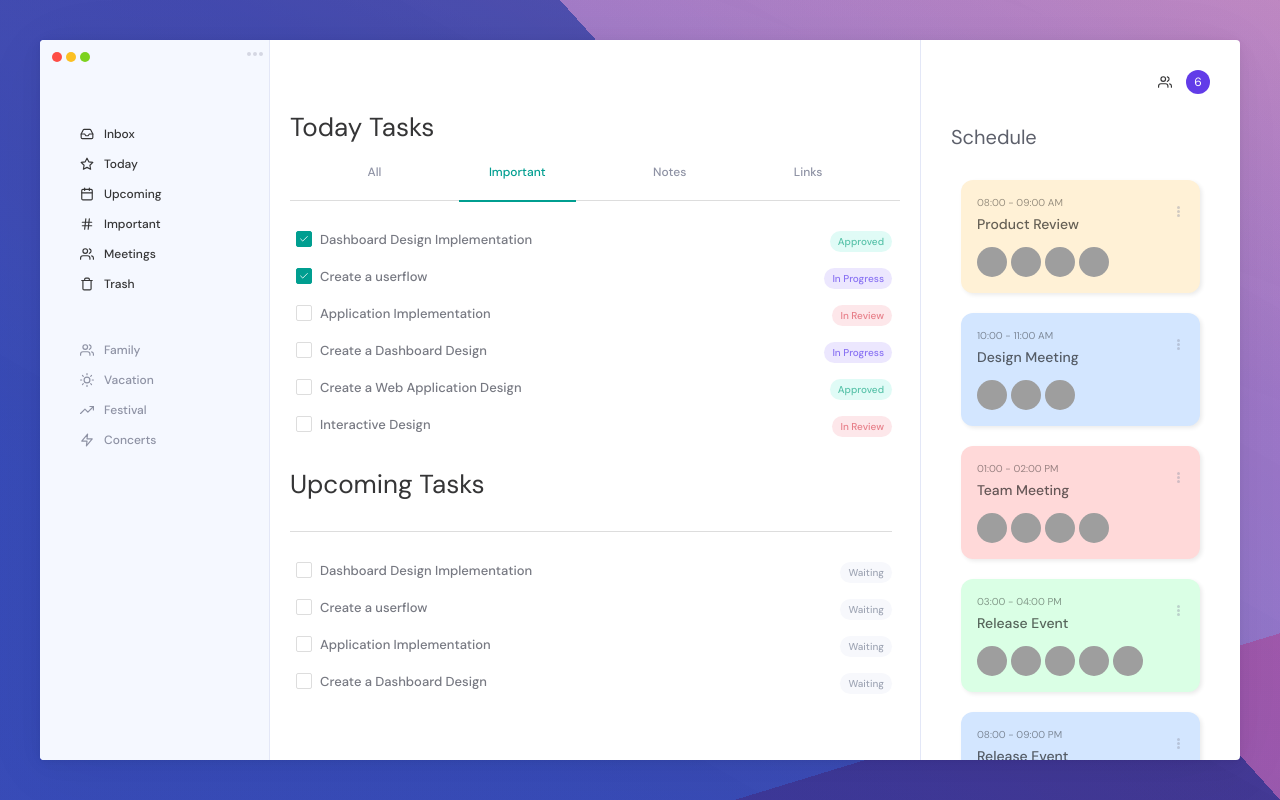
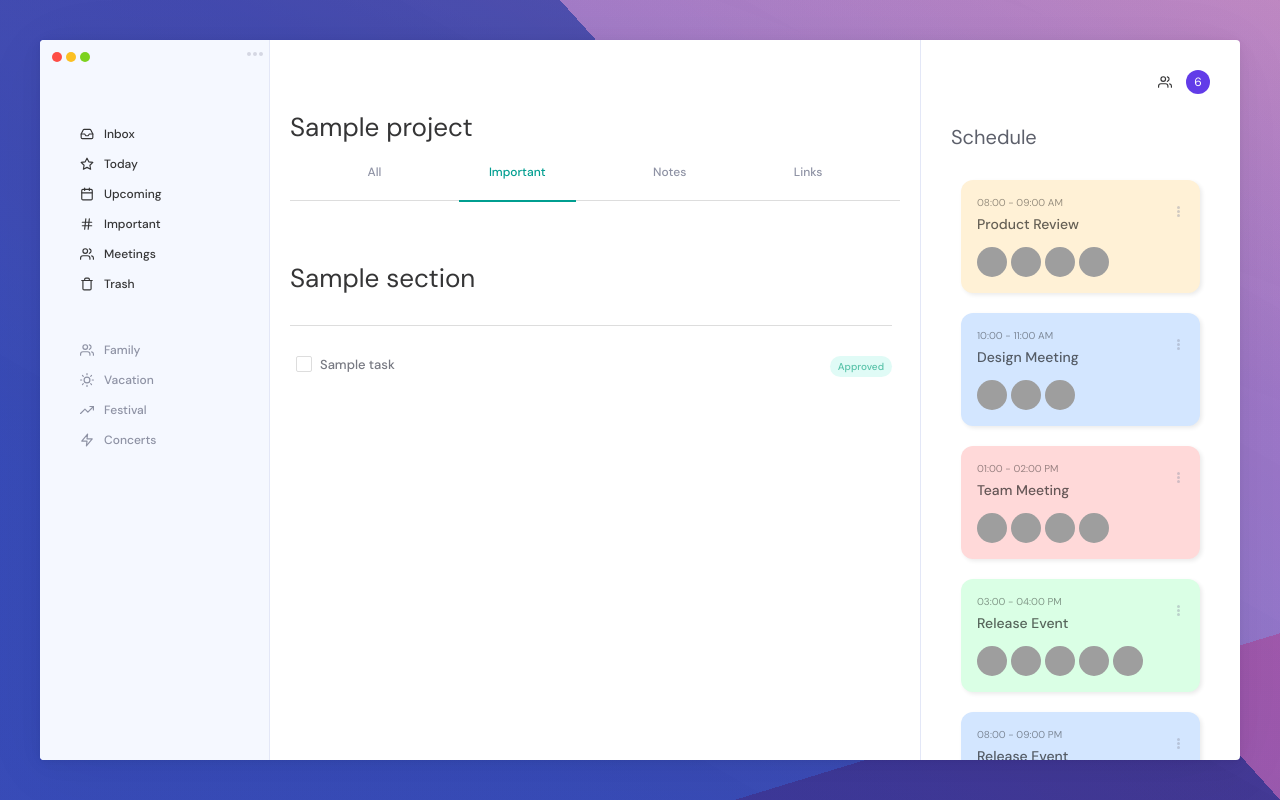
Before and after one commit to AidinZaeim/dodo, a Django app: page /ProjectDetail/1/ in a window 1280 px wide. Run offline with Django 4.2, Linux system fonts and the light colour scheme; tables that the repository leaves empty hold one stand-in row (values such as "Sample post"); parts of the project's set-up code (start-up, migrations or seed data) failed here and were passed over; grey boxes are pictures that could not be loaded.

Commit message:
project detail page

```diff
--- a/website/panel/templates/panel/projectDetail.html
+++ b/website/panel/templates/panel/projectDetail.html
@@ -80,7 +80,7 @@
         </li>
       </ul>
       <ul class="category-list">
-        <li class="item">
+        <li class="item" href="sdfskldf.html">
           <svg xmlns="http://www.w3.org/2000/svg" width="24" height="24" viewBox="0 0 24 24" fill="none"
             stroke="currentColor" stroke-width="2" stroke-linecap="round" stroke-linejoin="round"
             class="feather feather-users">
@@ -119,7 +119,7 @@
     </div>
   </div>
   <div class="page-content">
-    <div class="header">Today Tasks</div>
+    <div class="header">{{project}}</div>
     <div class="content-categories">
       <div class="label-wrapper">
         <input class="nav-item" name="nav" type="radio" id="opt-1">
@@ -139,77 +139,24 @@
       </div>
     </div>
     <div class="tasks-wrapper">
+      {% for section in sections %}
+      <div class="header upcoming">{{section.name}}</div>
+
+
+      {% for task in section.tasks.all %}
+
       <div class="task">
-        <input class="task-item" name="task" type="checkbox" id="item-1" checked>
-        <label for="item-1">
-          <span class="label-text">Dashboard Design Implementation</span>
+        <input class="task-item" name="task" type="checkbox" id="task-{{task.id}}">
+        <label for="task-{{task.id}}">
+          <span class="label-text">{{task.label}}</span>
         </label>
         <span class="tag approved">Approved</span>
       </div>
-      <div class="task">
-        <input class="task-item" name="task" type="checkbox" id="item-2" checked>
-        <label for="item-2">
-          <span class="label-text">Create a userflow</span>
-        </label>
-        <span class="tag progress">In Progress</span>
-      </div>
-      <div class="task">
-        <input class="task-item" name="task" type="checkbox" id="item-3">
-        <label for="item-3">
-          <span class="label-text">Application Implementation</span>
-        </label>
-        <span class="tag review">In Review</span>
-      </div>
-      <div class="task">
-        <input class="task-item" name="task" type="checkbox" id="item-4">
-        <label for="item-4">
-          <span class="label-text">Create a Dashboard Design</span>
-        </label>
-        <span class="tag progress">In Progress</span>
-      </div>
-      <div class="task">
-        <input class="task-item" name="task" type="checkbox" id="item-5">
-        <label for="item-5">
-          <span class="label-text">Create a Web Application Design</span>
-        </label>
-        <span class="tag approved">Approved</span>
-      </div>
-      <div class="task">
-        <input class="task-item" name="task" type="checkbox" id="item-6">
-        <label for="item-6">
-          <span class="label-text">Interactive Design</span>
-        </label>
-        <span class="tag review">In Review</span>
-      </div>
-      <div class="header upcoming">Upcoming Tasks</div>
-      <div class="task">
-        <input class="task-item" name="task" type="checkbox" id="item-7">
-        <label for="item-7">
-          <span class="label-text">Dashboard Design Implementation</span>
-        </label>
-        <span class="tag waiting">Waiting</span>
-      </div>
-      <div class="task">
-        <input class="task-item" name="task" type="checkbox" id="item-8">
-        <label for="item-8">
-          <span class="label-text">Create a userflow</span>
-        </label>
-        <span class="tag waiting">Waiting</span>
-      </div>
-      <div class="task">
-        <input class="task-item" name="task" type="checkbox" id="item-9">
-        <label for="item-9">
-          <span class="label-text">Application Implementation</span>
-        </label>
-        <span class="tag waiting">Waiting</span>
-      </div>
-      <div class="task">
-        <input class="task-item" name="task" type="checkbox" id="item-10">
-        <label for="item-10">
-          <span class="label-text">Create a Dashboard Design</span>
-        </label>
-        <span class="tag waiting">Waiting</span>
-      </div>
+
+        {% endfor %}
+
+
+      {% endfor %}
     </div>
   </div>
   <div class="right-bar">
--- a/website/panel/views.py
+++ b/website/panel/views.py
@@ -15,12 +15,13 @@ class ProjectDetail(View):
     def get(self,request,id):
         projects_obj = Project.objects.get(id=id)
 
-        # tasks = projects_obj.tasks.all().order_by("deadline")
+        sections = projects_obj.sections.all()
+
 
 
         Info = {
             'project' : projects_obj,
-            # 'tasks' : tasks,
+            'sections' : sections,
         }
 
 
```
Also changed, not shown: website/db.sqlite3, website/panel/migrations/0009_merge_20230907_1755.py (added).
